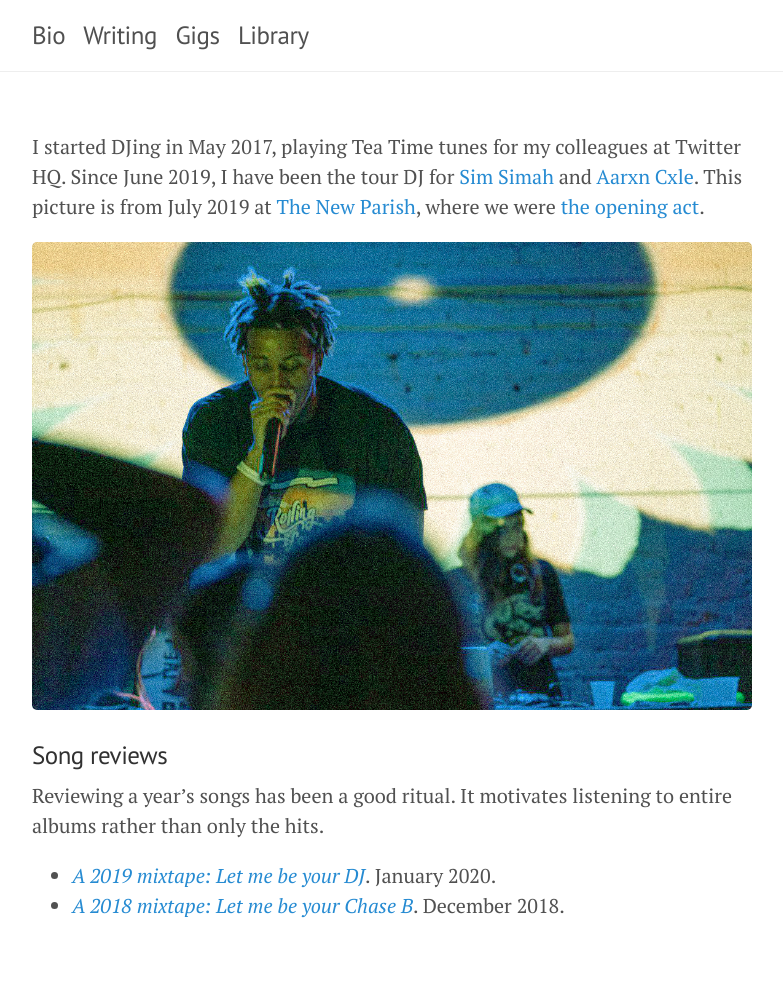
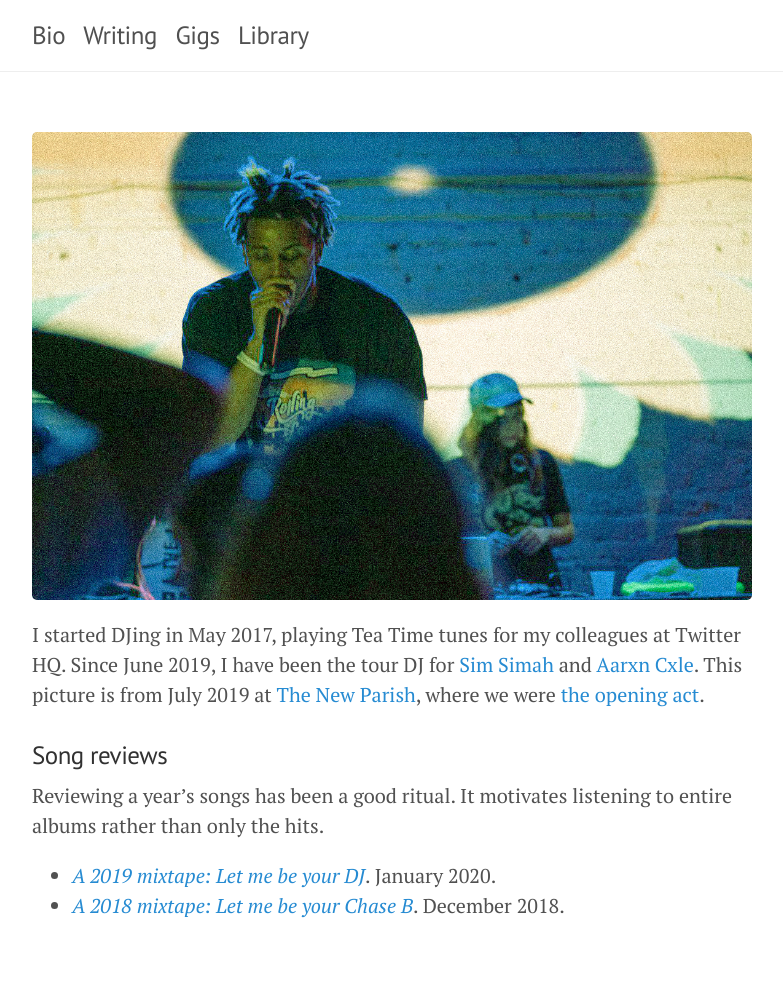
Before and after one commit to djpardis/djpardis.github.io, a Jekyll site: the page built from gigs.md, in a window 1280 px wide. Shown: the whole page, without its empty margins (248-1031 px from the left). Built offline with Jekyll 4.4.1, drawn with Linux system fonts in a browser that asks for light colours.

Commit message:
Bring pic to top

```diff
--- a/gigs.md
+++ b/gigs.md
@@ -3,9 +3,9 @@ layout: page
 title: Gigs
 ---
 
+<img src="/files/pics/djing.jpg" alt="Sim Simah and Pardis Noorzad (aka DJ Pardis)" title="Sim Simah and DJ Pardis">
+
 I started DJing in May 2017, playing Tea Time tunes for my colleagues at Twitter HQ. Since June 2019, I have been the tour DJ for <a href="https://open.spotify.com/artist/6rGjsK7JJpHkUTVtj2PPwf" target="_blank">Sim Simah</a> and <a href="https://open.spotify.com/artist/0gvTXbRp8PiAeztLTbbjdX" target="_blank">Aarxn Cxle</a>. This picture is from July 2019 at <a href="https://www.thenewparish.com/" target="_blank">The New Parish</a>, where we were <a href="https://www.thenewparish.com/e/camron-62022556135/" target="_blank">the opening act</a>.
-
-<img src="/files/pics/djing.jpg" alt="Sim Simah and Pardis Noorzad (aka DJ Pardis)" title="Sim Simah and DJ Pardis">
 
 ### Song reviews
 
```
